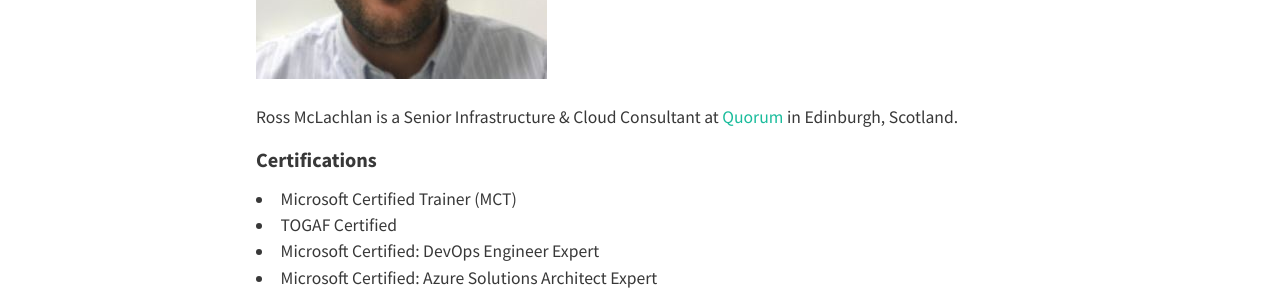
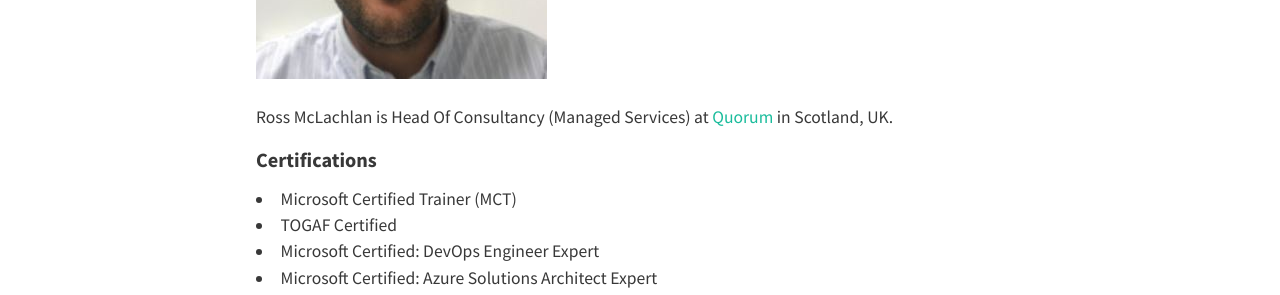
Before and after one commit to rossinthecloud/rossinthecloud.github.io, a Jekyll site: the page built from about.md, in a window 1280 px wide. Shown: the part 488-783 px from the top of the page. Built offline with Jekyll 4.4.1, drawn with Linux system fonts in a browser that asks for light colours; nearby versions of some CDN libraries.

Commit message:
Update about.md

```diff
--- a/about.md
+++ b/about.md
@@ -7,7 +7,7 @@ order: 2
 ![Ross McLachlan](/assets/img/avatar.jpg)
 
 
-Ross McLachlan is a Senior Infrastructure & Cloud Consultant at [Quorum](https://www.qnrl.com "Quorum") in Edinburgh, Scotland.
+Ross McLachlan is Head Of Consultancy (Managed Services) at [Quorum](https://www.qnrl.com "Quorum") in Scotland, UK.
 
 #### Certifications ####
 - Microsoft Certified Trainer (MCT)
```
